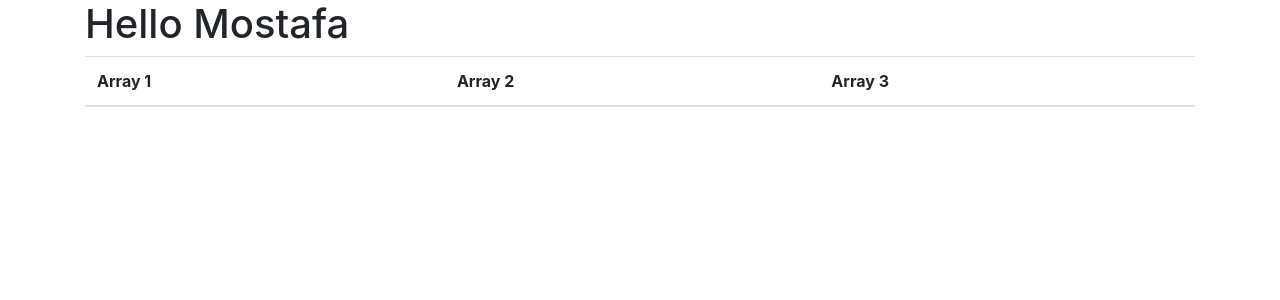
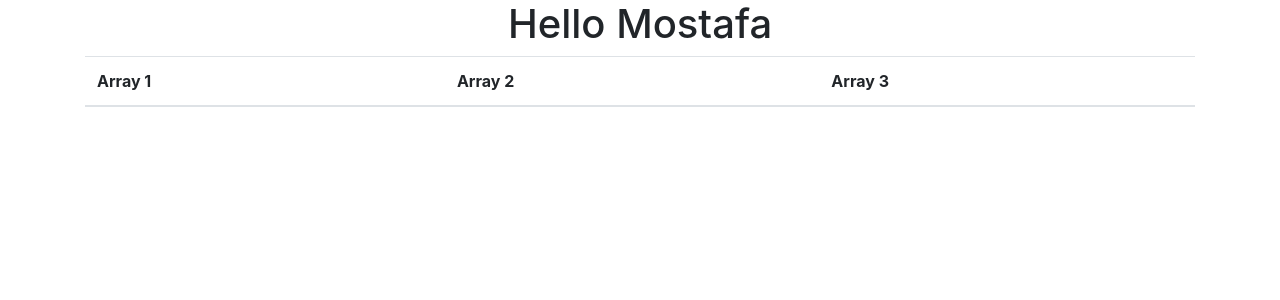
Before and after one commit to MostafaMoradi7/Cherry_Test_Example, a Django app: page /test/ in a window 1280 px wide. Shown: the top 300 px of the page. Run offline with Django 4.2, Linux system fonts and the light colour scheme; lists and menus that the app fills with data are empty; parts of the project's set-up code (start-up, migrations or seed data) failed here and were passed over; some libraries are stand-ins or nearby versions.

Commit message:
simple text-align change

```diff
--- a/cherry_test_example/cherry_app/templates/index.html
+++ b/cherry_test_example/cherry_app/templates/index.html
@@ -6,6 +6,11 @@
     <!-- Include Bootstrap CSS -->
     <link rel="stylesheet" href="https://stackpath.bootstrapcdn.com/bootstrap/4.3.1/css/bootstrap.min.css"
           integrity="sha384-ggOyR0iXCbMQv3Xipma34MD+dH/1fQ784/j6cY/iJTQUOhcWr7x9JvoRxT2MZw1T" crossorigin="anonymous">
+    <style>
+        h1{
+            text-align: center;
+        }
+    </style>
 </head>
 <body>
 <div class="container">
```
